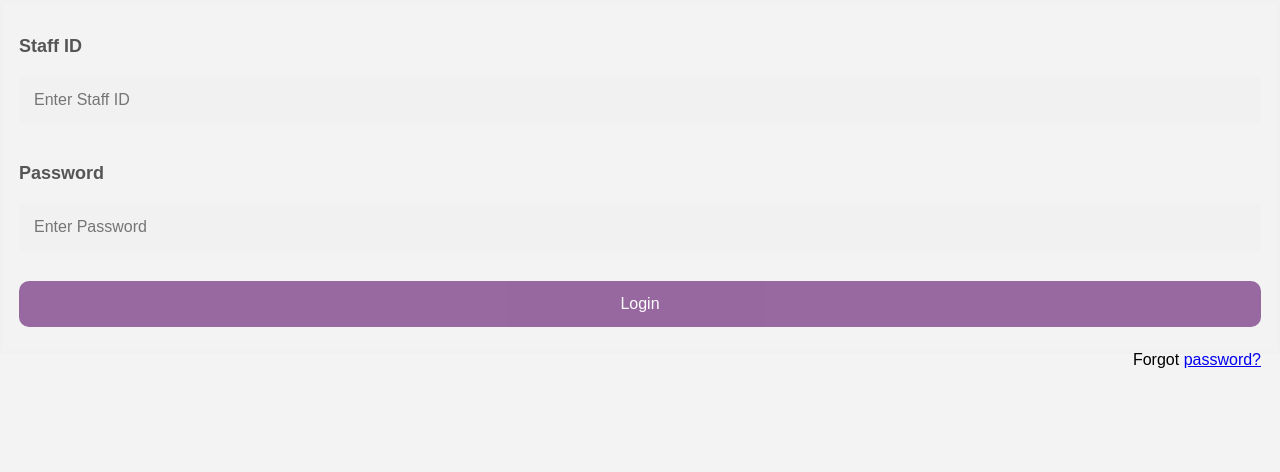
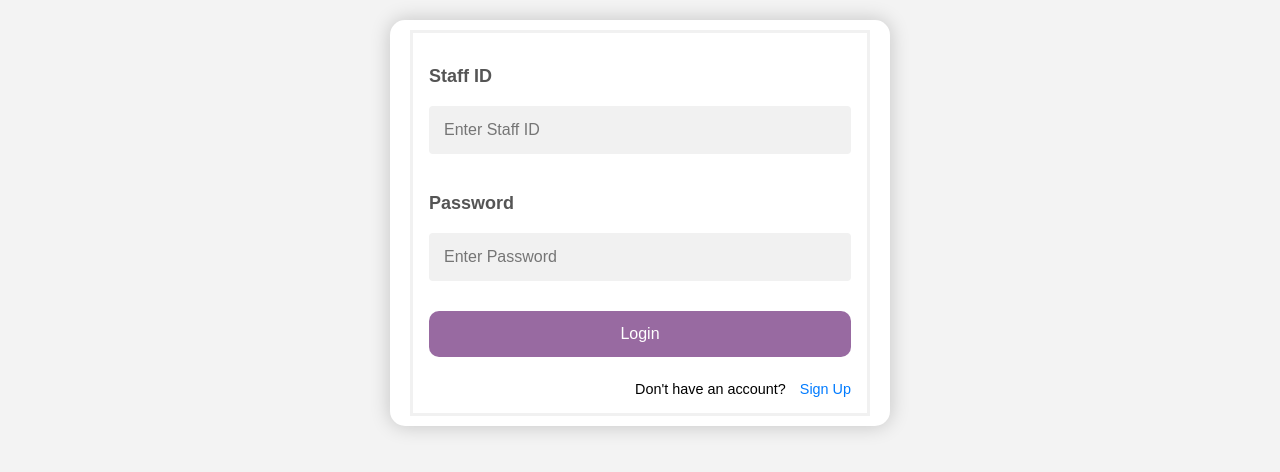
Before and after one commit to Aoibheannmangan/test-scheduler, a React (Create React App) app: page /login in a window 1280 px wide. Shown: the top 472 px of the page. Built offline with nearby package versions, Linux system fonts and the light colour scheme.

Commit message:
Linked up login and signup, started screen design

```diff
--- a/src/login.css
+++ b/src/login.css
@@ -35,3 +35,33 @@ span.psw {
         float: none;
     }
 }
+
+.form-border {
+    background-color: #fff;
+    border-radius: 15px;
+    box-shadow: 0 0 20px rgba(0, 0, 0, 0.2);
+    padding: 10px 20px;
+    transition: transorm 0.2s;
+    width: 500px;
+    text-align: center;
+    margin:auto;
+    margin-top: 20px;
+}
+
+.link-row {
+    display: flex;
+    justify-content: flex-end;
+    gap: 20px;
+    align-items: center;
+    margin-top: 1rem;
+    font-size: 0.9rem;
+}
+
+.link-row span, .link-row a {
+    white-space: nowrap;
+}
+.link-row a {
+    margin-left: 10px;
+    text-decoration: none;
+    color: #007bff;
+}
--- a/src/login.js
+++ b/src/login.js
@@ -23,7 +23,8 @@ const LogIn = () => {
 
     return (
         <div className="loginscreen">
-            <form onSubmit={handleLogin}>
+            <div className="form-border">
+                <form onSubmit={handleLogin}>
                 <div className="container">
                     <label htmlFor="sid"><b>Staff ID</b></label>
                     <input
@@ -44,9 +45,13 @@ const LogIn = () => {
                     />
 
                     <button type="submit">Login</button>
-                    <span className="psw">Forgot <a href="#">password?</a></span>
+                    <div className="link-row">
+                        <span className="change">Don't have an account?  <a href="/signup">Sign Up</a></span>
+                    </div>
                 </div>
             </form>
+            </div>
+
         </div>
     );
 };
```
